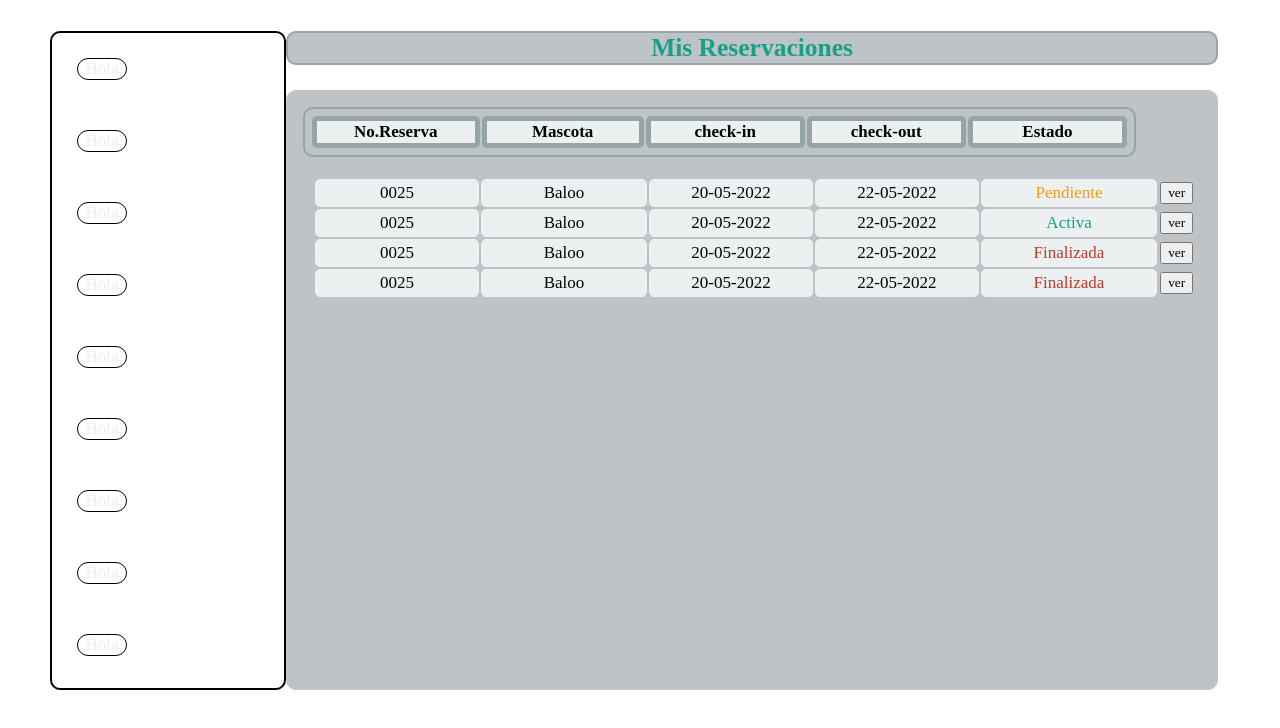
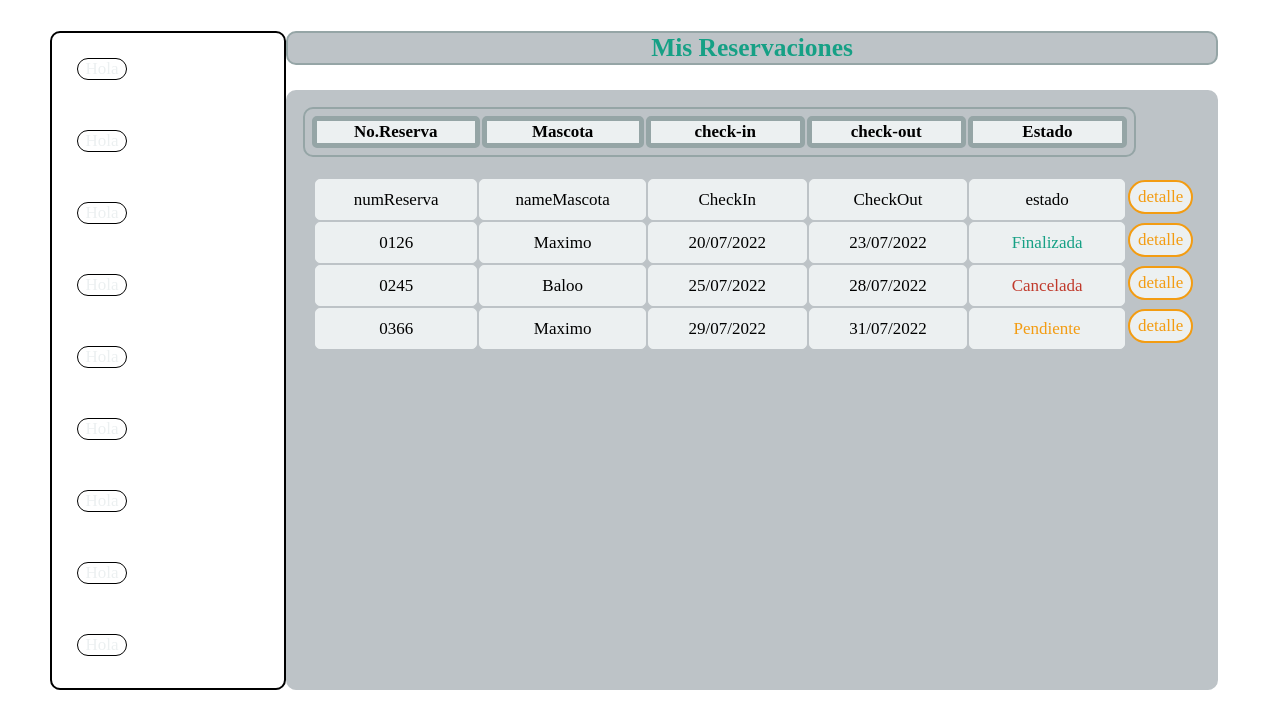
Before and after one commit to allroven-u/moka, a plain HTML site: page public/VerReservacion.html in a window 1280 px wide. Shown: the part 74-802 px from the top of the page. Drawn offline with Linux system fonts and the light colour scheme; a web font is replaced by a local one.

Commit message:
demo Arreglos
citas y reservas

```diff
--- a/public/VerReservacion.html
+++ b/public/VerReservacion.html
@@ -7,7 +7,7 @@
     <link rel="stylesheet" href="./CSS/VerCitas.css">
     <title>Ver Reservaciones</title>
 </head>
-<body onload="VerEstado();">
+<body onload="ImprimirListaReservas();">
     <header>
         <h1>Ver Reservaciones</h1>
     </header>
@@ -38,42 +38,13 @@
                         <th>Estado</th>
                     </tr>
                 </thead>
-                <tbody>
-                    <tr>
-                        <td class="infoTd">0025</td>
-                        <td class="infoTd">Baloo</td>
-                        <td class="infoTd">20-05-2022</td>
-                        <td class="infoTd">22-05-2022</td>
-                        <td class="infoTd Estado" >Pendiente</td>
-                        <td><input type="button" class="btnVer" value="ver"></td>
-                    </tr>
-                    <tr>
-                        <td class="infoTd">0025</td>
-                        <td class="infoTd">Baloo</td>
-                        <td class="infoTd">20-05-2022</td>
-                        <td class="infoTd">22-05-2022</td>
-                        <td class="infoTd Estado">Activa</td>
-                        <td><input type="button" class="btnVer" value="ver"></td>
-                    </tr><tr>
-                        <td class="infoTd">0025</td>
-                        <td class="infoTd">Baloo</td>
-                        <td class="infoTd">20-05-2022</td>
-                        <td class="infoTd">22-05-2022</td>
-                        <td class="infoTd Estado">Finalizada</td>
-                        <td><input type="button" class="btnVer" value="ver"></td>
-                    </tr><tr>
-                        <td class="infoTd">0025</td>
-                        <td class="infoTd">Baloo</td>
-                        <td class="infoTd">20-05-2022</td>
-                        <td class="infoTd">22-05-2022</td>
-                        <td class="infoTd Estado">Finalizada</td>
-                        <td><input type="button" class="btnVer" value="ver"></td>
-                    </tr>
+                <tbody id="tbdReservas">
 
                 </tbody>
             </table>
         </div>
     </div>
+    <script src="./js/services/demoService.js"></script>
 <script src="./js/controllers/ControllerVerCitas.js"></script>
 </body>
 </html>
--- a/public/css/VerCitas.css
+++ b/public/css/VerCitas.css
@@ -138,9 +138,9 @@ tbody{
 .Pendiente{
     color: var(--naranja);
 }
-.Activa{
+.Cancelada{
+    color: var(--Rojo2);
+}
+.Finalizada{
     color: var(--verdeagua);
 }
-.Finalizada{
-    color: var(--Rojo2);
-}
--- a/public/js/controllers/ControllerVerCitas.js
+++ b/public/js/controllers/ControllerVerCitas.js
@@ -1,6 +1,91 @@
-let EstadoCita = document.querySelectorAll('.Estado');
-function VerEstado(){
-    console.log(EstadoCita.length)
+'use strict'
+
+
+
+function ImprimirListaCitas(){
+    let tbody = document.getElementById('tbdCitas');
+
+    let listaCitas = ObtenerListaCitas();
+
+    tbody.innerHTML = '';
+
+    for (let i = 0; i < listaCitas.length; i++) {
+
+        let fila = tbody.insertRow();
+        let celdaNumCita = fila.insertCell();
+        let celdaMascota = fila.insertCell();
+        let celdaVeterinario = fila.insertCell();
+        let celdaFecha= fila.insertCell();
+        let celdaEstado = fila.insertCell();
+        let celdaBoton = fila.insertCell();
+
+        celdaNumCita.innerHTML = listaCitas[i][1];
+        celdaNumCita.classList.add('infoTd');
+        celdaMascota.innerHTML = listaCitas[i][2];
+        celdaMascota.classList.add('infoTd');
+        celdaVeterinario.innerHTML = listaCitas[i][3];
+        celdaVeterinario.classList.add('infoTd');
+        celdaFecha.innerHTML = listaCitas[i][4];
+        celdaFecha.classList.add('infoTd');
+        celdaEstado.innerHTML = listaCitas[i][5];
+        celdaEstado.classList.add('Estado');
+        celdaEstado.classList.add('infoTd');
+
+        let Boton = document.createElement('a');
+        Boton.innerHTML = 'detalle';
+        Boton.setAttribute('href','./IniciarSesion.html')
+        Boton.classList.add('btn');
+        celdaBoton.appendChild(Boton);
+
+    }
+    let EstadoCita = document.querySelectorAll('.Estado');
+        console.log(EstadoCita.length);
+        VerEstado(EstadoCita);
+}
+
+function ImprimirListaReservas(){
+    let tbody = document.getElementById('tbdReservas');
+
+    let listaReservas = ObtenerListaReservas();
+
+    tbody.innerHTML = '';
+
+    for (let i = 0; i < listaReservas.length; i++) {
+
+        let fila = tbody.insertRow();
+        let celdaNumCita = fila.insertCell();
+        let celdaMascota = fila.insertCell();
+        let celdaVeterinario = fila.insertCell();
+        let celdaFecha= fila.insertCell();
+        let celdaEstado = fila.insertCell();
+        let celdaBoton = fila.insertCell();
+
+        celdaNumCita.innerHTML = listaReservas[i][1];
+        celdaNumCita.classList.add('infoTd');
+        celdaMascota.innerHTML = listaReservas[i][2];
+        celdaMascota.classList.add('infoTd');
+        celdaVeterinario.innerHTML = listaReservas[i][3];
+        celdaVeterinario.classList.add('infoTd');
+        celdaFecha.innerHTML = listaReservas[i][4];
+        celdaFecha.classList.add('infoTd');
+        celdaEstado.innerHTML = listaReservas[i][5];
+        celdaEstado.classList.add('Estado');
+        celdaEstado.classList.add('infoTd');
+
+        let Boton = document.createElement('a');
+        Boton.innerHTML = 'detalle';
+        Boton.setAttribute('href','./IniciarSesion.html')
+        Boton.classList.add('btn');
+        celdaBoton.appendChild(Boton);
+
+    }
+    let EstadoCita = document.querySelectorAll('.Estado');
+        console.log(EstadoCita.length);
+        VerEstado(EstadoCita);
+}
+
+
+function VerEstado(EstadoCita){
 
     for (let i = 0; i < EstadoCita.length; i++) {
     let sEstadoCita = EstadoCita[i].innerHTML;
@@ -9,8 +94,8 @@ function VerEstado(){
         EstadoCita[i].classList.add("Pendiente")
 
     }
-    if (sEstadoCita == 'Activa'){
-        EstadoCita[i].classList.add("Activa")
+    if (sEstadoCita == 'Cancelada'){
+        EstadoCita[i].classList.add("Cancelada")
 
     }
     if (sEstadoCita == 'Finalizada'){
--- a/public/js/services/demoService.js
+++ b/public/js/services/demoService.js
@@ -0,0 +1,36 @@
+'use strict'
+ //Citas
+let listaCitas = [
+    ['idCliente','numCita','nameMascota','veterinario','fecha','estado','calif','observaciones'],['idCliente','0045','Baloo','Jorge Mendez','23/07/2022','Finalizada','calif','observaciones'],['idCliente','0095','Paquito','Macario Rodriguez','25/07/2022','Pendiente','calif','observaciones'],['idCliente','0128','Maximo','Alicia Solis','30/07/2022','Cancelada','calif','observaciones']
+]
+
+function RegistrarCita(psId,pnCita,psMascota,psVeterinario,psFecha,psEstdo,pnCalif,psObservaciones){
+    let nuevaCita = [];
+    nuevaCita.push(psId,pnCita,psMascota,psVeterinario,psFecha,psEstdo,pnCalif,psObservaciones);
+
+    listaCitas.push(nuevaCita);
+}
+
+function ObtenerListaCitas(){
+    return listaCitas;
+}
+
+//Reservaciones
+
+let listaReservas = [
+    ['idCliente','numReserva','nameMascota','CheckIn','CheckOut','estado','calif','observaciones'],
+    ['idCliente','0126','Maximo','20/07/2022','23/07/2022','Finalizada','calif','observaciones'],
+    ['idCliente','0245','Baloo','25/07/2022','28/07/2022','Cancelada','calif','observaciones'],
+    ['idCliente','0366','Maximo','29/07/2022','31/07/2022','Pendiente','calif','observaciones'],
+]
+
+function RegistrarReserva(psId,pnReserva,psMascota,pscheckIn,psCheckOut,psEstdo,pnCalif,psObservaciones){
+    let nuevaReserva = [];
+    nuevaCita.push(psId,pnReserva,psMascota,pscheckIn,psCheckOut,psEstdo,pnCalif,psObservaciones);
+
+    listaReservas.push(nuevaReserva);
+}
+
+function ObtenerListaReservas(){
+    return listaReservas;
+}
```
Also changed, not shown: public/VerCitas.html (+5 -28 lines).
